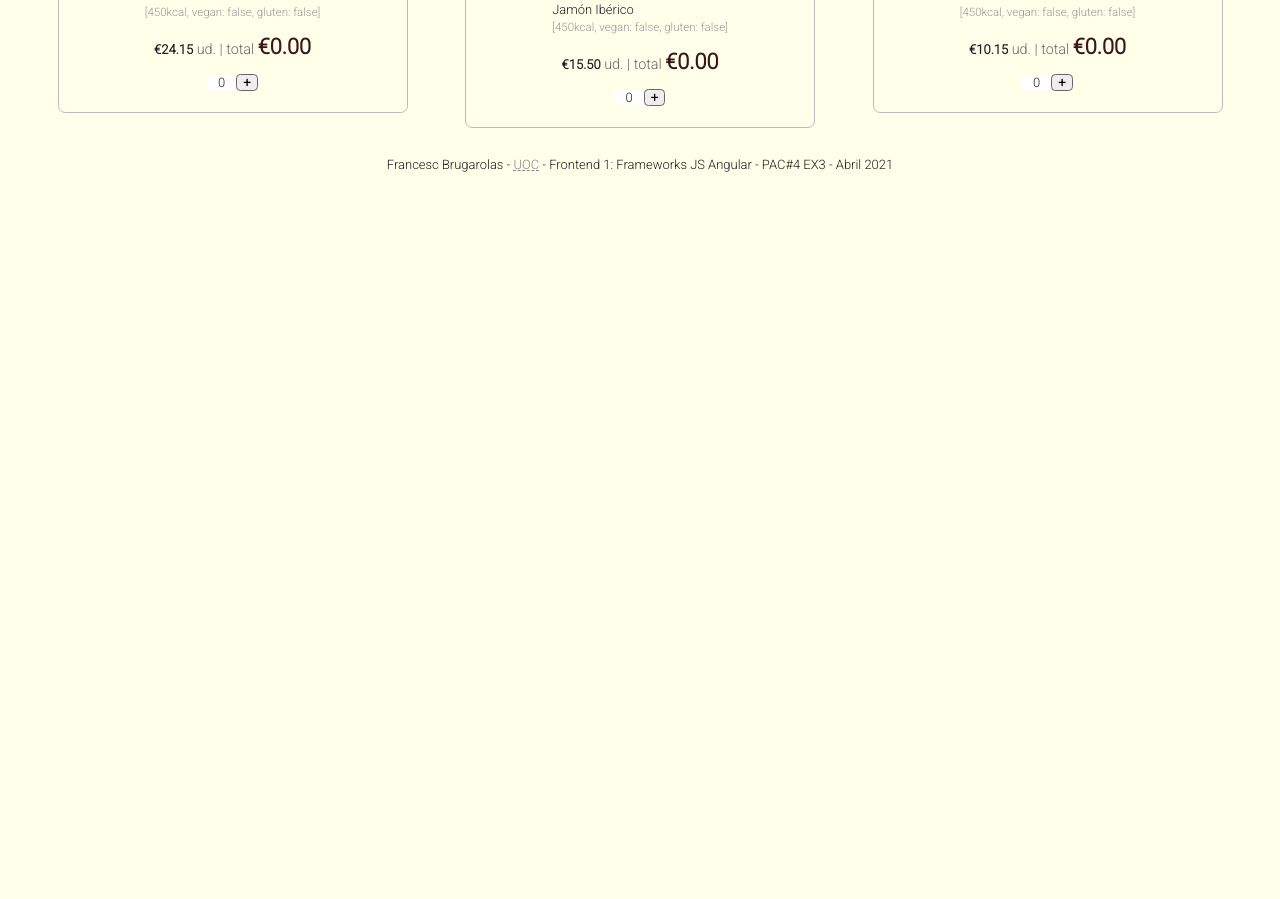
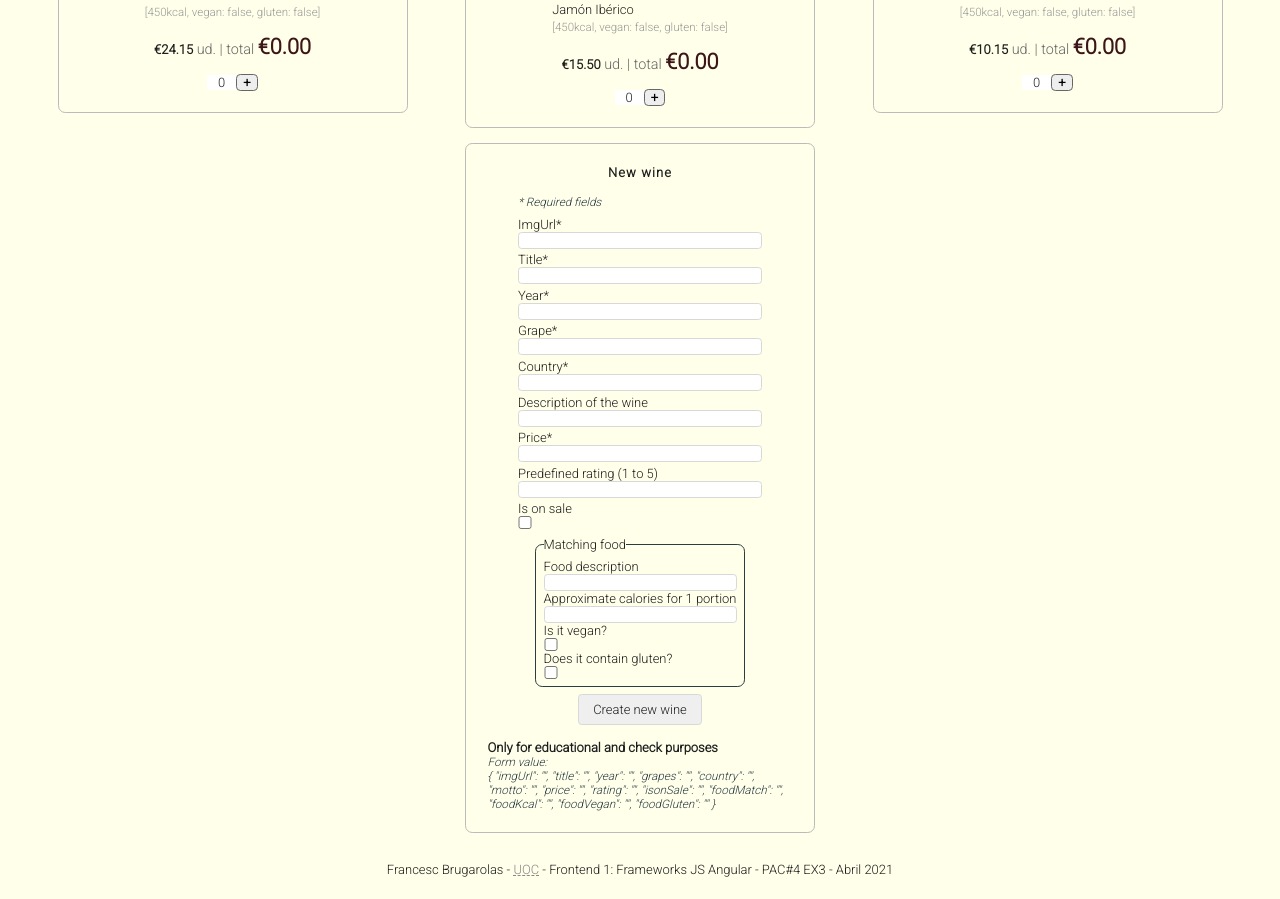
Before and after one commit to fcesc-code/vinos-front, an Angular app: page / in a window 1280 px wide. Shown: the part 4740-5639 px from the top of the page. Before the commit the page ends 4934 px from the top, so only its background shows below. Built offline with nearby package versions, Linux system fonts and the light colour scheme.

Commit message:
feature / added template driven form for new Wine item

```diff
--- a/src/app/app.module.ts
+++ b/src/app/app.module.ts
@@ -8,6 +8,7 @@ import { HeaderComponent } from './header/header.component';
 import { FooterComponent } from './footer/footer.component';
 import { WineitemComponent } from './wineitem/wineitem.component';
 import { WinelistComponent } from './winelist/winelist.component';
+import { Winenew1Component } from './winenew1/winenew1.component';
 import { StarComponent } from './star/star.component';
 
 @NgModule({
@@ -17,6 +18,7 @@ import { StarComponent } from './star/star.component';
     FooterComponent,
     WineitemComponent,
     WinelistComponent,
+    Winenew1Component,
     StarComponent
   ],
   imports: [
--- a/src/app/winelist/winelist.component.html
+++ b/src/app/winelist/winelist.component.html
@@ -2,4 +2,7 @@
   <div *ngFor="let product of filteredProducts">
     <app-wineitem [wine]="product" (wineQuantityChange)="onWineQuantityChange($event)"></app-wineitem>
   </div>
+  <div>
+    <app-winenew1></app-winenew1>
+  </div>
 </div>
--- /dev/null
+++ b/src/app/winenew1/winenew1.component.html
@@ -0,0 +1,42 @@
+<form (ngSubmit)="createWine(thisForm)" #thisForm="ngForm">
+  <div class="wine__card" ngModelGroup="newWine">
+    <h2 class="wineForm__title">New wine</h2>
+    <p class="secondary">* Required fields</p>
+    <label for="foodMatch" class="withMargin">ImgUrl*</label>
+    <input type="text" id="imgUrl" class="formControl" name="imgUrl" ngModel required>
+    <label for="foodMatch" class="withMargin">Title*</label>
+    <input type="text" id="title" class="formControl" name="title" ngModel required>
+    <label for="year" class="withMargin">Year*</label>
+    <input type="number" id="year" class="formControl" name="year" ngModel required>
+    <label for="grapes" class="withMargin">Grape*</label>
+    <input type="text" id="grapes" class="formControl" name="grapes" ngModel required>
+    <label for="country" class="withMargin">Country*</label>
+    <input type="text" id="country" class="formControl" name="country" ngModel required>
+    <label for="motto" class="withMargin">Description of the wine</label>
+    <input type="text" id="motto" class="formControl" name="motto" ngModel>
+    <label for="price" class="withMargin">Price*</label>
+    <input type="number" id="price" class="formControl" name="price" ngModel required>
+    <label for="rating" class="withMargin">Predefined rating (1 to 5)</label>
+    <input type="number" id="rating" class="formControl" name="rating" ngModel>
+    <label for="isOnSale" class="withMargin">Is on sale</label>
+    <input type="checkbox" id="isonSale" class="formControl withMargin" name="isonSale" ngModel>
+    <fieldset class="formFieldset">
+      <legend>Matching food</legend>
+      <label for="foodMatch">Food description</label>
+      <input type="text" id="foodMatch" class="formControl fullWidth" name="foodMatch" ngModel>
+      <label for="food">Approximate calories for 1 portion</label>
+      <input type="number" id="foodKcal" class="formControl fullWidth" name="foodKcal" ngModel>
+      <label for="foodVegan">Is it vegan?</label>
+      <input type="checkbox" id="foodVegan" class="formControl" name="foodVegan" ngModel>
+      <label for="foodGluten">Does it contain gluten?</label>
+      <input type="checkbox" id="foodGluten" class="formControl" name="foodGluten" ngModel>
+    </fieldset>
+    <button type="submit">Create new wine</button>
+    <h2 class="{{ this.messages.class }}">{{ this.messages.current }}</h2>
+    <div class="dev__information">
+      <h2>Only for educational and check purposes</h2>
+      <p class="secondary noMargin">Form value:</p>
+      <p class="secondary noMargin">{{ thisForm.value.newWine | json }}</p>
+    </div>
+  </div>
+</form>
--- /dev/null
+++ b/src/app/winenew1/winenew1.component.sass
@@ -0,0 +1,167 @@
+@import './../../fonts.sass'
+@import './../../colors.sass'
+
+.wine__card
+  border: 1px solid #bbbbbb
+  border-radius: .5rem
+  color: #444444
+  margin: .5rem 0
+  padding: 1.5rem 1.5rem
+  max-width: 350px
+  display: flex
+  flex-direction: column
+  justify-content: flex-start
+  align-items: center
+
+  & > h2
+    letter-spacing: 1.1px
+
+.wine__card--notOnSale
+  background-color: #eeeeee
+
+.wine__notOnSale
+  color: #ff2222
+  font-weight: 600
+
+  & > p
+    margin-top: -1rem
+
+.wine__matchingFood
+  font-size: .9rem
+  margin-bottom: 1rem
+
+.wine__origin
+  font-style: italic
+  margin: .5rem 0
+  & > p
+    font-size: $fsize_s
+
+.wine__price
+  font-weight: bold
+  font-size: 1.25rem
+  & p
+    color: $c_siena
+    margin: .8rem 0 1rem 0
+    font-size: $fsize_l
+
+.wine__price_unit
+  font-size: 1rem
+  color: #666
+  font-weight: normal
+
+.wine__quantity
+  display: flex
+  flex-direction: row
+  justify-content: center
+  align-items: center
+
+  & > p
+    margin: 0 1rem
+
+  & > input
+    padding: 0 .5rem
+    margin: 0
+    width: 1rem
+    text-align: center
+    border: 0px
+
+  & > button
+    background-color: #eeeeee
+    color: black
+    font-weight: bold
+    border: 1px solid #666666
+    border-radius: .3rem
+    min-width: 1.5rem
+
+    &:hover
+      background-color: #666666
+      color: white
+      font-weight: bold
+
+.wine__details
+  color: #999999
+  font-size: .8rem
+  margin-top: .2rem
+
+.wine__foodMatch
+  margin: .5rem 0 0 0
+
+.wine__motto
+  margin: 1rem 0
+
+.wine__title
+  margin: 1rem 0
+
+textarea[name=display__quantity]
+  text-align: center
+  resize: none
+
+.wine__image
+  max-height: 12rem
+
+.link__discrete
+  text-decoration: none
+  &:hover,
+  &:active,
+  &:focus
+    color: #f74747
+    text-decoration: underline 1px dashed #f74747
+
+.message--error
+  color: $c_redflag
+
+.message--success
+  color: $c_greenflag
+
+.message--error, .message-success
+  margin: 1rem 0
+
+.formControl
+  width: 80%
+  display: block
+  border: 1px $c_bg_lightgray solid
+  border-radius: .25rem
+
+.formFieldset
+  border: 1px $c_bg_charcoal solid
+  border-radius: .5rem
+  padding: .5rem
+  margin: .5rem
+
+.dev__information
+  margin-top: 1rem
+
+button
+  padding: .5rem 1rem
+  border-radius: .25rem
+  border: 1px $c_bg_lightgray solid
+  &:hover, &:focus
+    background: $c_txt_darkbluish
+    color: $c_bg_ivory
+
+.wineForm__title
+  margin-bottom: 1rem
+
+.secondary
+  font-style: italic
+  color: $c_bg_charcoal
+  font-size: .9em
+  align-self: flex-start
+  margin-left: 10%
+
+label
+  align-self: flex-start
+  margin-top: .25rem
+
+.withMargin
+  margin-left: 10%
+
+input[type="checkbox"]
+  align-self: flex-start
+  width: 1rem
+
+.fullWidth
+  width: 100%
+
+.noMargin
+  margin: 0
--- /dev/null
+++ b/src/app/winenew1/winenew1.component.ts
@@ -0,0 +1,50 @@
+import { Component } from '@angular/core';
+import { IWineItem } from '../../interfaces/items.interfaces';
+
+@Component({
+  selector: 'app-winenew1',
+  templateUrl: './winenew1.component.html',
+  styleUrls: ['./winenew1.component.sass']
+})
+
+export class Winenew1Component {
+  public wine: IWineItem;
+  public messages = {
+    createError: 'Something went wrong when creating the form. Please, check your data before submitting.',
+    createSuccess: 'Wine was created successfully',
+    classError: 'messsage message--error',
+    classSuccess: 'messsage message--success',
+    current: '',
+    class: ''
+  }
+
+  constructor() {
+    this.wine = {
+      _id: 0,
+      title: '',
+      year: 0,
+      rating: 0,
+      grapes: '',
+      country: '',
+      region: '',
+      description: '',
+      price: 0,
+      imageUrl: '',
+      isOnSale: false,
+      quantityInCart: 0,
+      foodMatch: []
+    }
+  }
+
+  public createWine(wineForm: any){
+    if (wineForm.invalid) {
+      this.messages.current = this.messages.createError;
+      this.messages.class = this.messages.classError;
+    } else {
+      this.messages.current = this.messages.createSuccess;
+      this.messages.class = this.messages.classSuccess;
+      this.wine = wineForm.value.newWine;
+    }
+  }
+
+}
```
Also changed, not shown: 1 other file (tests, documents, lock files or other folders).
